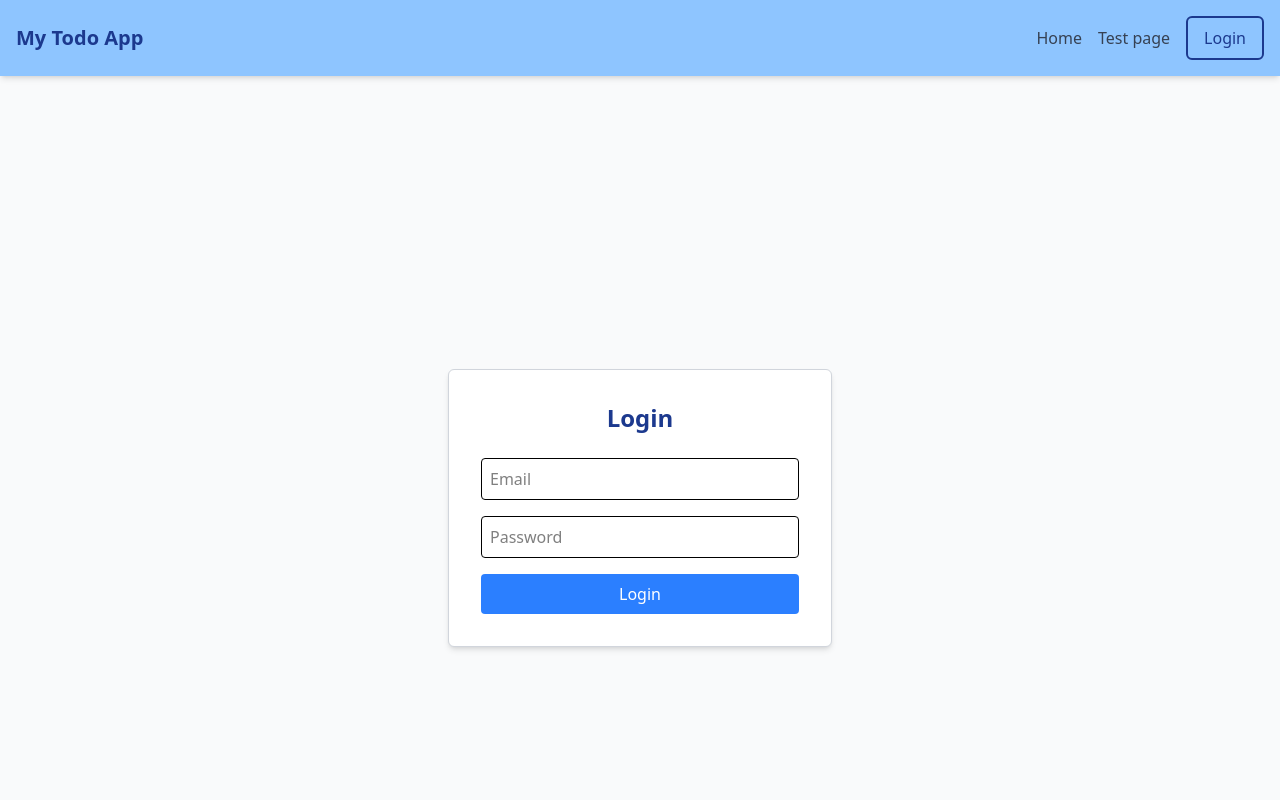
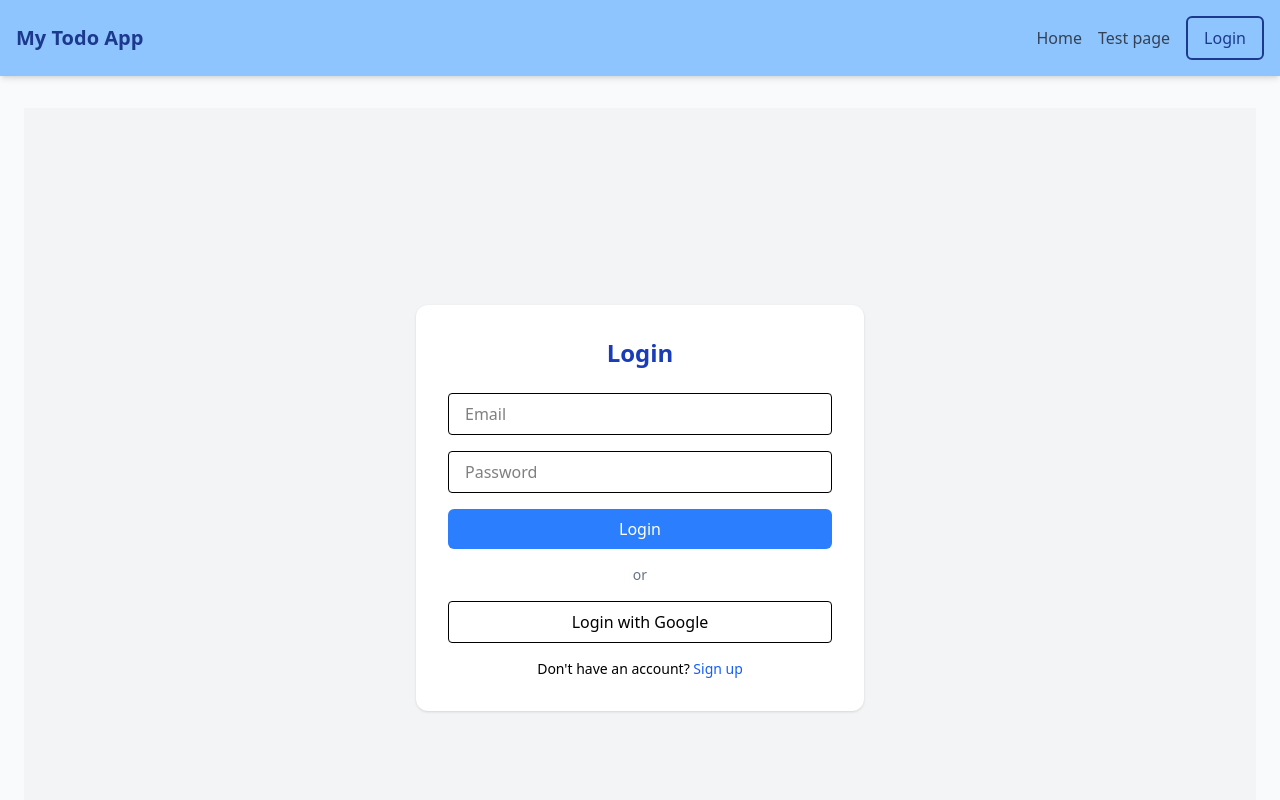
Before and after one commit to AnaBacic/internship-practice, a Vue app in the folder vue-todo-app/: page /login in a window 1280 px wide. Shown: the top 800 px of the page. Built offline with nearby package versions, Linux system fonts and the light colour scheme; no server answers.

Commit message:
added login and sign up pages

```diff
--- a/vue-todo-app/src/App.vue
+++ b/vue-todo-app/src/App.vue
@@ -22,6 +22,3 @@
     </footer>
   </div>
 </template>
-
-<script setup>
-</script>
--- a/vue-todo-app/src/router/index.js
+++ b/vue-todo-app/src/router/index.js
@@ -2,6 +2,7 @@ import { createRouter, createWebHistory } from 'vue-router'
 import TestPage from '../views/TestPage.vue'
 import Home from '@/views/Home.vue'
 import LoginPage from '@/views/LoginPage.vue'
+import RegisterPage from '@/views/RegisterPage.vue'
 
 const router = createRouter({
   history: createWebHistory(import.meta.env.BASE_URL),
@@ -17,6 +18,11 @@ const router = createRouter({
       component: LoginPage
     },
     {
+      path: '/register',
+      name: 'register',
+      component: RegisterPage
+    },
+    {
       path: '/test',
       name: 'test',
       component: TestPage
--- a/vue-todo-app/src/views/Home.vue
+++ b/vue-todo-app/src/views/Home.vue
@@ -2,14 +2,42 @@
   <div class="min-h-screen flex items-center justify-center bg-blue-100">
     <div class="bg-white p-8 rounded-xl shadow text-center w-full max-w-md">
       <h2 class="text-2xl font-bold text-blue-900 mb-6">Welcome to my app!</h2>
-        <p class="text-blue-900 mb-6">Place for content.</p>
-        <Button class="bg-blue-500 text-white py-2 px-4 rounded-md hover:bg-blue-100 hover:text-blue-900">Test button</Button>
+
+      <div v-if="user">
+        <p class="text-blue-900 mb-4">You're logged in as: <strong>{{ user.email }}</strong></p>
+        <Button
+          @click="logout"
+          class="bg-blue-500 text-white py-2 px-4 rounded-md hover:bg-blue-100 hover:text-blue-900">
+          Logout
+        </Button>
+      </div>
+      <div v-else>
+        <p class="text-blue-900 mb-6">You're not logged in.</p>
+      </div>
     </div>
   </div>
 </template>
 
 <script setup>
 import { Button } from '@/components/ui/button'
+import { ref, onMounted } from 'vue'
+import supabase from '@/supabase'
+import { useRouter } from 'vue-router'
+
+const user = ref(null)
+const router = useRouter()
+
+onMounted(async () => {
+  const { data, error } = await supabase.auth.getUser()
+  if (data?.user) {
+    user.value = data.user
+  }
+})
+
+const logout = async () => {
+  await supabase.auth.signOut()
+  router.push('/login')
+}
 </script>
 
 <style scoped>
--- a/vue-todo-app/src/views/LoginPage.vue
+++ b/vue-todo-app/src/views/LoginPage.vue
@@ -1,34 +1,22 @@
 <template>
-    <div class="flex items-center justify-center min-h-screen">
-      <div class="text-center p-8 border border-gray-300 rounded-md shadow-md bg-white w-full max-w-sm">
-        <h2 class="text-2xl font-bold mb-6 text-blue-900">Login</h2>
+  <div class="flex items-center justify-center min-h-screen bg-gray-100 px-4">
+    <div class="bg-white p-8 rounded-xl shadow w-full max-w-md">
+      <h2 class="text-2xl font-bold mb-6 text-center text-blue-800">Login</h2>
 
-        <div class="mb-4">
-          <input
-            v-model="email"
-            type="email"
-            placeholder="Email"
-            class="border p-2 rounded w-full"
-          />
-        </div>
+      <form @submit.prevent="handleLogin" class="space-y-4">
+        <input v-model="email" type="email" placeholder="Email" class="w-full px-4 py-2 border rounded" required />
+        <input v-model="password" type="password" placeholder="Password" class="w-full px-4 py-2 border rounded" required />
+        <button type="submit" class="w-full bg-blue-500 text-white py-2 px-4 rounded-md hover:bg-blue-100 hover:text-blue-900">Login</button>
+      </form>
 
-        <div class="mb-4">
-          <input
-            v-model="password"
-            type="password"
-            placeholder="Password"
-            class="border p-2 rounded w-full"
-          />
-        </div>
+      <div class="text-center my-4 text-sm text-gray-500">or</div>
 
-        <button
-          @click="signIn"
-          class="bg-blue-500 text-white px-4 py-2 rounded hover:bg-blue-600 w-full"
-        >
-          Login
-        </button>
+      <button @click="signInWithGoogle" class="w-full border py-2 rounded hover:bg-gray-100">Login with Google</button>
 
-        <p v-if="errorMsg" class="text-red-600 mt-4">{{ errorMsg }}</p>
+      <p class="text-sm text-center mt-4">
+        Don't have an account?
+        <RouterLink to="/register" class="text-blue-600 hover:underline">Sign up</RouterLink>
+      </p>
     </div>
   </div>
 </template>
@@ -40,22 +28,19 @@
 
 const email = ref('')
 const password = ref('')
-  const errorMsg = ref('')
 const router = useRouter()
 
-  const signIn = async () => {
-    const { data, error } = await supabase.auth.signInWithPassword({
-      email: email.value,
-      password: password.value,
-    })
-
+const handleLogin = async () => {
+  const { error } = await supabase.auth.signInWithPassword({ email: email.value, password: password.value })
   if (error) {
-      errorMsg.value = error.message
+    alert('Error with login: ' + error.message)
   } else {
     router.push('/')
   }
 }
+
+const signInWithGoogle = async () => {
+  const { error } = await supabase.auth.signInWithOAuth({ provider: 'google' })
+  if (error) alert('Error with Google login: ' + error.message)
+}
 </script>
-
-  <style scoped>
-  </style>
--- /dev/null
+++ b/vue-todo-app/src/views/RegisterPage.vue
@@ -0,0 +1,38 @@
+<template>
+    <div class="flex items-center justify-center min-h-screen bg-gray-100 px-4">
+      <div class="bg-white p-8 rounded-xl shadow w-full max-w-md">
+        <h2 class="text-2xl font-bold mb-6 text-center text-blue-800">Sign up</h2>
+
+        <form @submit.prevent="handleRegister" class="space-y-4">
+          <input v-model="email" type="email" placeholder="Email" class="w-full px-4 py-2 border rounded" required />
+          <input v-model="password" type="password" placeholder="Password" class="w-full px-4 py-2 border rounded" required />
+          <button type="submit" class="w-full bg-blue-500 text-white py-2 px-4 rounded-md hover:bg-blue-100 hover:text-blue-900">Sign up</button>
+        </form>
+
+        <p class="text-sm text-center mt-4">
+          Have an account?
+          <RouterLink to="/login" class="text-blue-600 hover:underline">Sign in</RouterLink>
+        </p>
+      </div>
+    </div>
+  </template>
+
+  <script setup>
+  import { ref } from 'vue'
+  import { useRouter } from 'vue-router'
+  import supabase from '@/supabase'
+
+  const email = ref('')
+  const password = ref('')
+  const router = useRouter()
+
+  const handleRegister = async () => {
+    const { error } = await supabase.auth.signUp({ email: email.value, password: password.value })
+    if (error) {
+      alert('Error with sign up: ' + error.message)
+    } else {
+      alert('Sign up success! Check your Email.')
+      router.push('/login')
+    }
+  }
+  </script>
```
Lines whose indentation alone changed are shown as unchanged.
